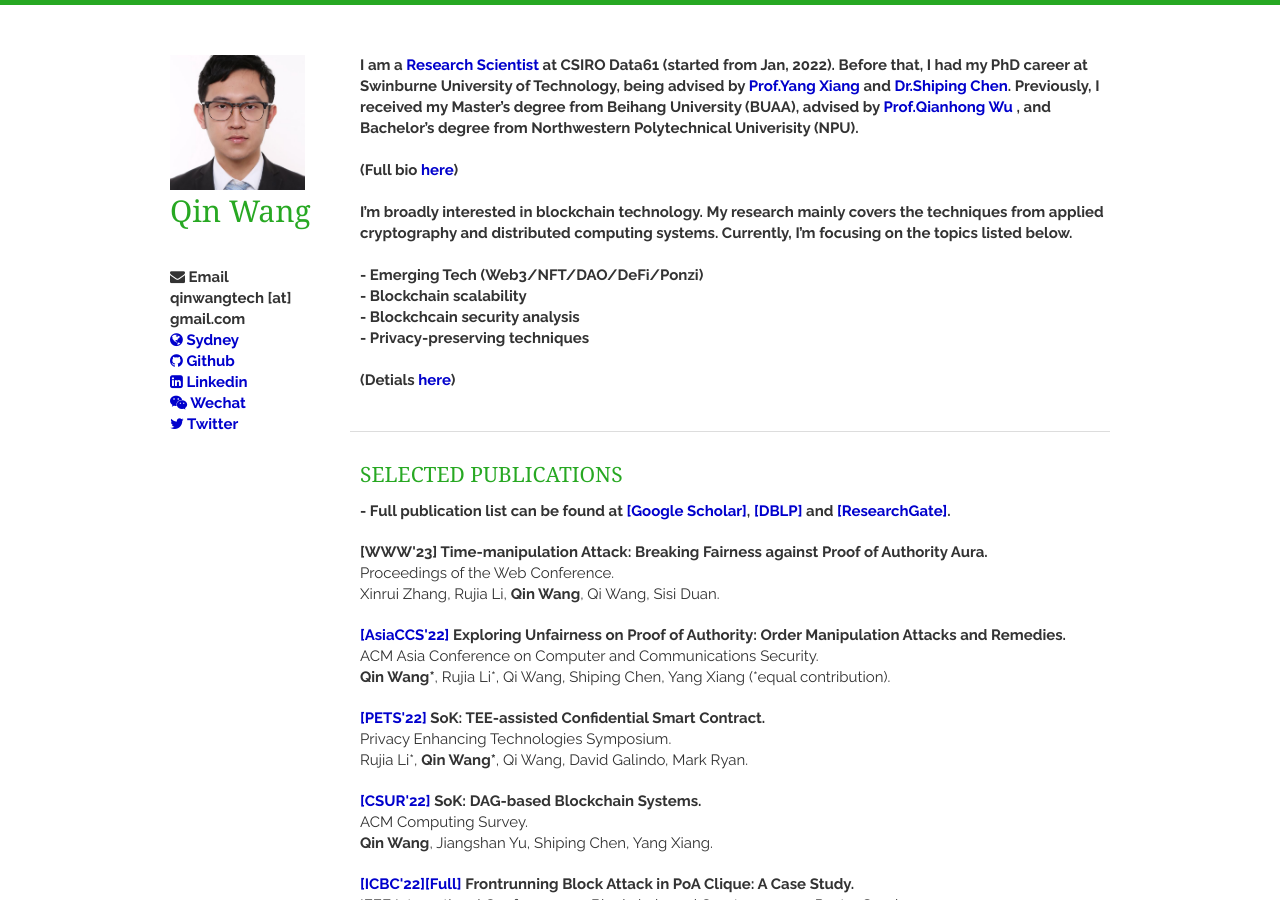
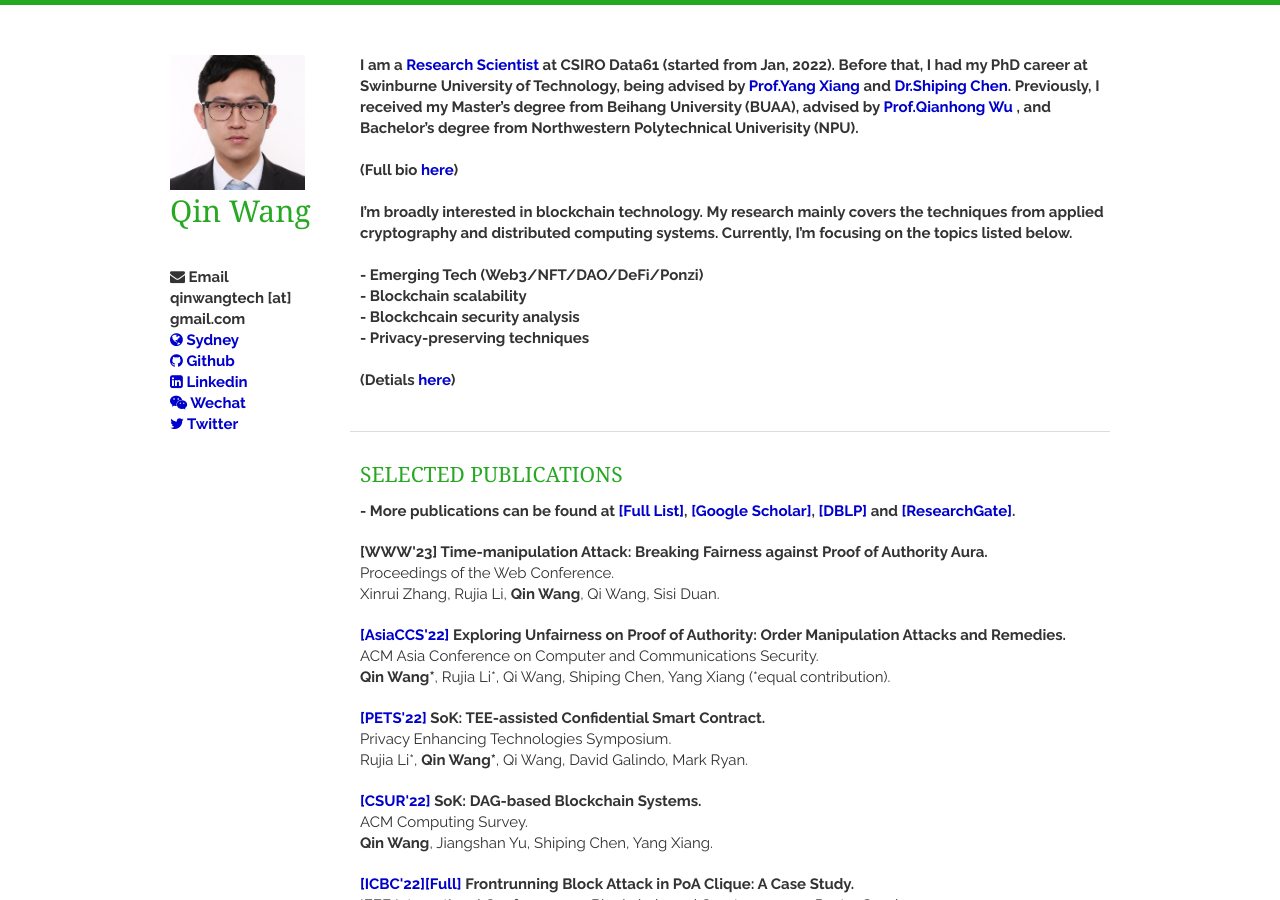
Before and after one commit to AaronWang-git/qinwang-git.github.io, a Jekyll site: the page built from index.html, in a window 1280 px wide and 900 px high. Built offline with Jekyll 4.4.1, drawn with Linux system fonts in a browser that asks for light colours; nearby versions of some CDN libraries; a script that is not in the unit is left out; the list of posts is cut into pages by our own code.

Commit message:
Update publications.html

```diff
--- a/_includes/publications.html
+++ b/_includes/publications.html
@@ -4,7 +4,8 @@
     <h1>Selected Publications</h1>
 
     <article>
-    <strong> - Full publication list can be found at <a href = "https://scholar.google.com/citations?user=6jdTO0cAAAAJ&hl=en" target="_blank">[Google Scholar]</a>, <a href = "https://dblp.org/pid/35/1647-8.html" target="_blank">[DBLP]</a> and <a href = "https://www.researchgate.net/profile/Qin-Wang-84" target="_blank">[ResearchGate]</a>.</strong>
+    <strong> - More publications can be found at <a href = "https://qinwang.tech/fullpublications.html" target="_blank">[Full List]</a>,
+     <a href = "https://scholar.google.com/citations?user=6jdTO0cAAAAJ&hl=en" target="_blank">[Google Scholar]</a>, <a href = "https://dblp.org/pid/35/1647-8.html" target="_blank">[DBLP]</a> and <a href = "https://www.researchgate.net/profile/Qin-Wang-84" target="_blank">[ResearchGate]</a>.</strong>
     </article>
 
     <article>
```
